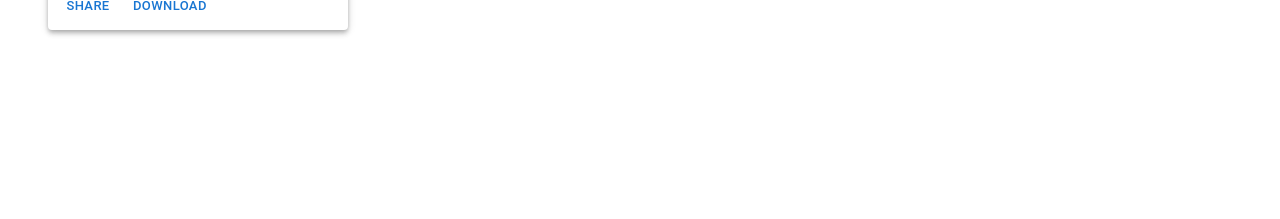
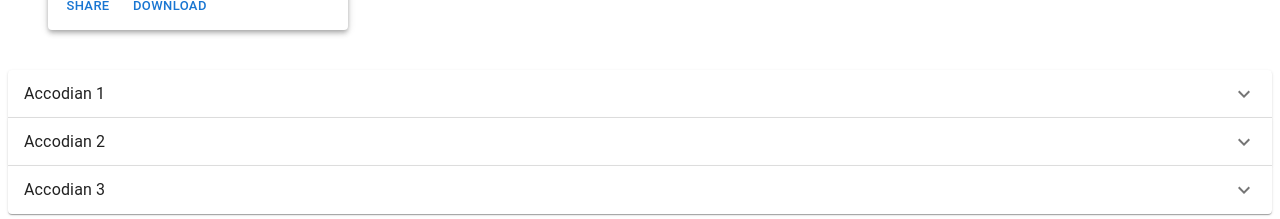
Before and after one commit to anoopmonu02/mui, a React (Vite) app in the folder MUIReactApp/: page / in a window 1280 px wide. Shown: the part 1173-1392 px from the top of the page. Before the commit the page ends 1243 px from the top, so only its background shows below. Built offline with nearby package versions, Linux system fonts and the light colour scheme.

Commit message:
Mui Accordian

```diff
--- a/MUIReactApp/src/App.jsx
+++ b/MUIReactApp/src/App.jsx
@@ -4,6 +4,7 @@ import MuiSwitch from "./components/MuiSwitch"
 import MuiAutoComplete from "./components/MuiAutoComplete"
 import MuiLayout from "./components/MuiLayout"
 import MuiCard from "./components/MuiCard."
+import MuiAccordian from "./components/MuiAccordian"
 
 function App() {
 
@@ -16,6 +17,7 @@ function App() {
       <br></br>
       <MuiLayout />
       <MuiCard />
+      <MuiAccordian />
     </>
   )
 }
--- /dev/null
+++ b/MUIReactApp/src/components/MuiAccordian.jsx
@@ -0,0 +1,49 @@
+import { Accordion, AccordionSummary, AccordionDetails, Typography } from "@mui/material"
+import ExpandMoreIcon from '@mui/icons-material/ExpandMore'
+import { useState } from "react"
+
+function MuiAccordian() {
+    const [expanded, setExpanded] = useState(false)
+    const handleChange = (isExpanded,panel) => {
+        setExpanded(isExpanded? panel : false)
+    }
+  return (
+    <div>
+        <Accordion expanded={expanded==='panel1'} onChange={(event, isExpanded)=>handleChange(isExpanded,'panel1')}>
+            <AccordionSummary id='panel1-header'
+            aria-controls='panel1-content'
+            expandIcon={<ExpandMoreIcon />}
+            >
+                <Typography>Accodian 1</Typography>
+            </AccordionSummary>
+            <AccordionDetails>
+                <Typography>Lorem ipsumLorem ipsumLorem ipsumLorem ipsumLorem ipsumLorem ipsumLorem ipsumLorem ipsumLorem ipsumLorem ipsumLorem ipsumLorem ipsum</Typography>
+            </AccordionDetails>
+        </Accordion>
+        <Accordion expanded={expanded==='panel2'} onChange={(event, isExpanded)=>handleChange(isExpanded,'panel2')}>
+            <AccordionSummary id='panel2-header'
+            aria-controls='panel2-content'
+            expandIcon={<ExpandMoreIcon />}
+            >
+                <Typography>Accodian 2</Typography>
+            </AccordionSummary>
+            <AccordionDetails>
+                <Typography>Lorem ipsumLorem ipsumLorem ipsumLorem ipsumLorem ipsumLorem ipsumLorem ipsumLorem ipsumLorem ipsumLorem ipsumLorem ipsumLorem ipsum</Typography>
+            </AccordionDetails>
+        </Accordion>
+        <Accordion expanded={expanded==='panel3'} onChange={(event, isExpanded)=>handleChange(isExpanded,'panel3')}>
+            <AccordionSummary id='panel3-header'
+            aria-controls='panel3-content'
+            expandIcon={<ExpandMoreIcon />}
+            >
+                <Typography>Accodian 3</Typography>
+            </AccordionSummary>
+            <AccordionDetails>
+                <Typography>Lorem ipsumLorem ipsumLorem ipsumLorem ipsumLorem ipsumLorem ipsumLorem ipsumLorem ipsumLorem ipsumLorem ipsumLorem ipsumLorem ipsum</Typography>
+            </AccordionDetails>
+        </Accordion>
+    </div>
+  )
+}
+
+export default MuiAccordian
```
